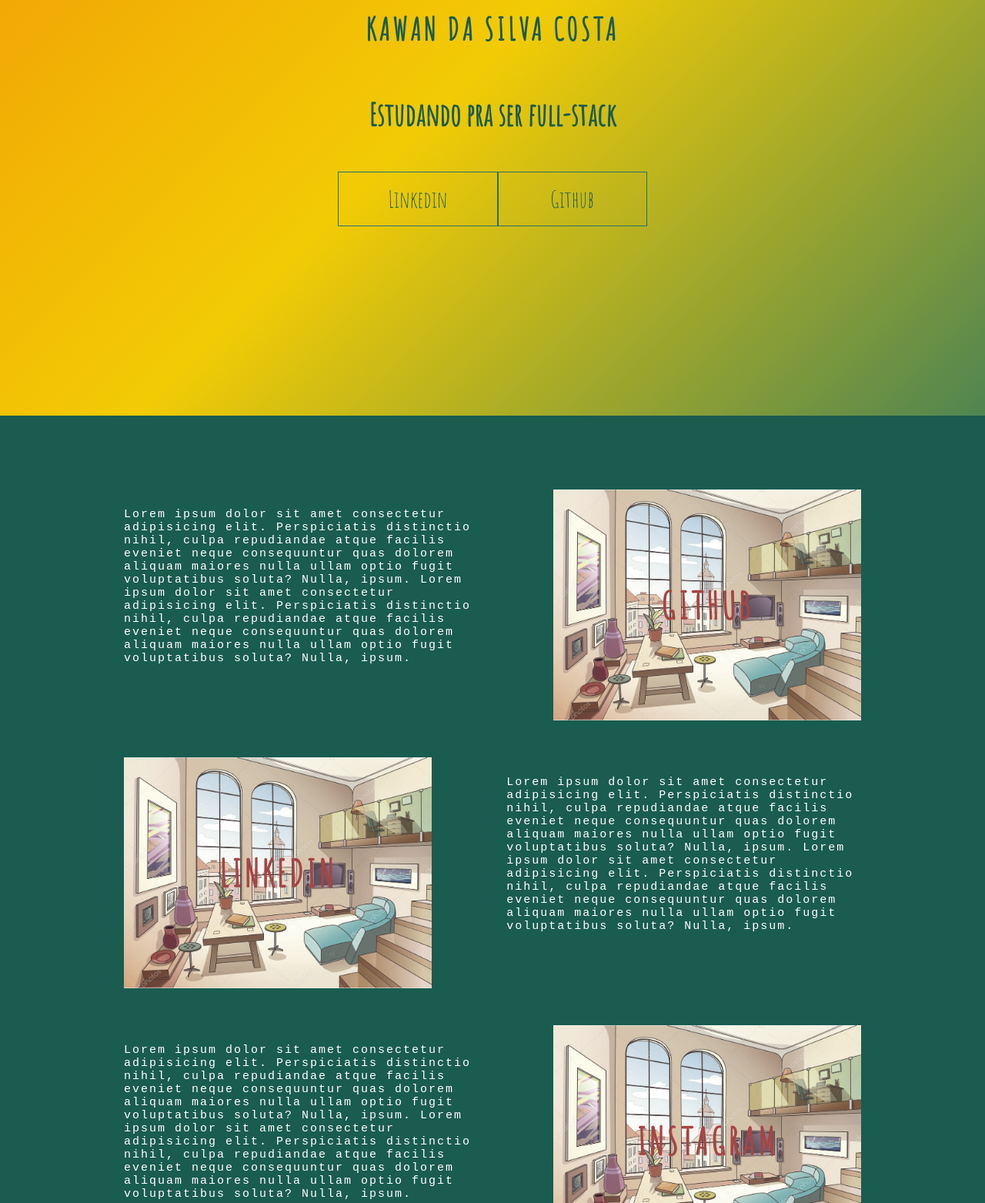
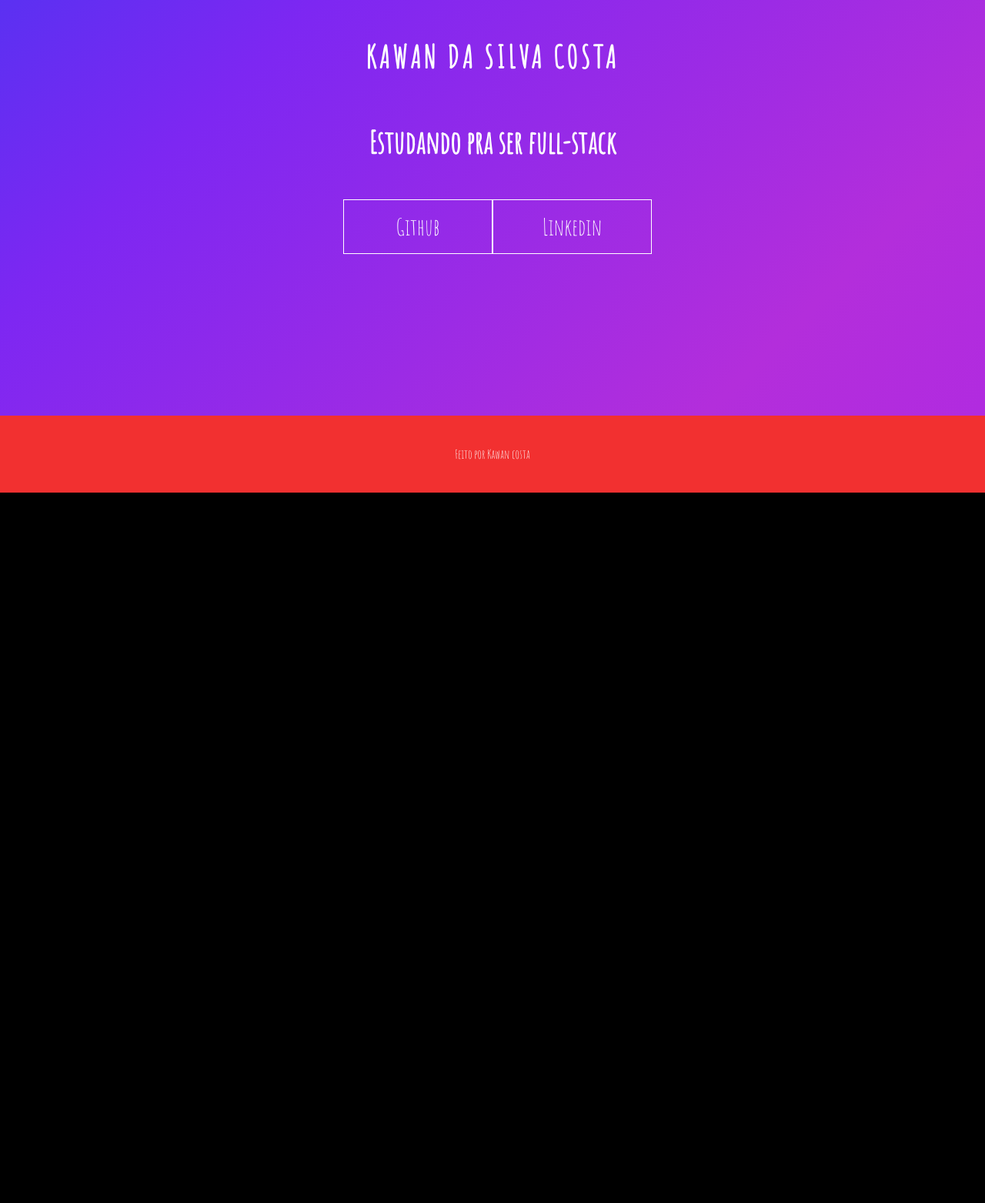
Before and after one commit to kawancosta1/portifoliomain, a plain HTML site: page index.html in a window 1280 px wide. Shown: the part 260-1823 px from the top of the page at 77% size. After the commit the page ends 900 px from the top, so only its background shows below. Drawn offline with Linux system fonts and the light colour scheme.

Commit message:
mudanças

```diff
--- a/index.html
+++ b/index.html
@@ -38,53 +38,11 @@
         <h1 class="nome">Kawan da silva costa</h1>
         <h2 class="nome">Estudando pra ser full-stack</h2>
         <div class="social-media">
-            <a href="#">Linkedin</a>
-            <a href="github.com/kawancosta1" target="_blanc" >Github</a>
+            <a href="https://www.linkedin.com/in/kawan-costa-715b11240" target="_blanc" id="social1">Linkedin</a>
+            <a href="https://github.com/kawancosta1" id="social2" target="_blanc" >Github</a>
         </div>
     </header>
-    <div class="container">
-        <div class="card-container">
-            <div class="card-text">Lorem ipsum dolor sit amet consectetur adipisicing elit. Perspiciatis distinctio nihil, culpa repudiandae atque facilis eveniet neque
-             consequuntur quas dolorem aliquam maiores nulla ullam optio fugit voluptatibus soluta? Nulla, ipsum.
-             Lorem ipsum dolor sit amet consectetur adipisicing elit. Perspiciatis distinctio nihil, culpa repudiandae atque facilis eveniet neque
-             consequuntur quas dolorem aliquam maiores nulla ullam optio fugit voluptatibus soluta? Nulla, ipsum.
-            </div>
-            <div class="card">
-                <div class="card-wrapper">
-                    <h2>Github</h2>
-                    <p>Veja meus projetos!</p>
-                </div>
-            </div>
-        </div>
 
-        <div class="card-container">
-            <div class="card">
-                <div class="card-wrapper">
-                    <h2>Linkedin</h2>
-                    <p>Vem ver minha carreira profissional!</p>
-                </div>
-            </div>
-            <div class="card-text">Lorem ipsum dolor sit amet consectetur adipisicing elit. Perspiciatis distinctio nihil, culpa repudiandae atque facilis eveniet neque
-             consequuntur quas dolorem aliquam maiores nulla ullam optio fugit voluptatibus soluta? Nulla, ipsum.
-             Lorem ipsum dolor sit amet consectetur adipisicing elit. Perspiciatis distinctio nihil, culpa repudiandae atque facilis eveniet neque
-             consequuntur quas dolorem aliquam maiores nulla ullam optio fugit voluptatibus soluta? Nulla, ipsum.
-            </div>
-        </div>
-
-        <div class="card-container">
-            <div class="card-text">Lorem ipsum dolor sit amet consectetur adipisicing elit. Perspiciatis distinctio nihil, culpa repudiandae atque facilis eveniet neque
-             consequuntur quas dolorem aliquam maiores nulla ullam optio fugit voluptatibus soluta? Nulla, ipsum.
-             Lorem ipsum dolor sit amet consectetur adipisicing elit. Perspiciatis distinctio nihil, culpa repudiandae atque facilis eveniet neque
-             consequuntur quas dolorem aliquam maiores nulla ullam optio fugit voluptatibus soluta? Nulla, ipsum.
-            </div>
-            <div class="card">
-                <div class="card-wrapper">
-                    <h2>Instagram</h2>
-                    <p>Ou mais do meu dia-a-dia ;)</p>
-                </div>
-            </div>
-        </div>
-    </div>
     <footer class="footer">
         Feito por Kawan costa
     </footer>
--- a/style.css
+++ b/style.css
@@ -1,13 +1,13 @@
 @import url('https://fonts.googleapis.com/css2?family=Amatic+SC&display=swap');
-body{
+body{overflow: auto;
     margin: 0;
     padding: 0;
     color: white;
     font-family: 'Amatic SC', cursive;
-    background-color: #1a5c50;
+    background-color: #000000;
 }
 .nome{
-    color:#1a5c50
+    color:#fff
     ;
     font-size: 40px;
 }
@@ -17,13 +17,13 @@ body{
 .header-wrapper {
     height: 100vh;
     width: 100vw;
-    background: linear-gradient(-45deg, #267365, #F2CB05,  #F28705, #F23030);
+    background: linear-gradient(-45deg, #AD25E8,  #b32edb, #7D27F2,  #273FF2,#2570E8);
     background-size: 200% 200%;
     display: flex;
     flex-direction: column;
     justify-content: center;
     align-items: center;
-   animation: backgroundTransition 9s ease-in-out infinite;
+   animation: backgroundTransition 7s ease-in-out infinite;
     position: relative;
 }
 
@@ -42,10 +42,10 @@ letter-spacing: 4px;
 
 .social-media a{
     text-decoration: none;
-    color: #1a5c50;
+    color: #fff;
     font-size: 30px;
     padding: 1rem 4rem;
-    border:1px solid #267365;
+    border:1px solid #fff;
     /* min width para terem o mesmo tamanho inicialmente */
     min-width: 4rem;
     display: flex;
@@ -55,12 +55,22 @@ letter-spacing: 4px;
 
 }
 
+#social1{
+    position: absolute;
+    left: 50%;
+
+}
+#social2{
+    position: absolute;
+    right: 50%;
+
+}
 a:hover{
-    color: #1a5c50;
-    background-color: #f5f5f5;
-    font-size: 31px;
+    color: #2570E8;
+    background-color: white;
+
+
 }
-
 /* @keyframes backtrans {
     0%{
         background-position: 0% 80%;
@@ -185,7 +195,7 @@ a:hover{
 .menu-items ul li a{
 
     margin: 10px 0;
-    color: #267365;
+    color: #040b42;
     text-decoration: none;
     text-transform: uppercase;
     letter-spacing: 4px;
@@ -195,8 +205,8 @@ a:hover{
 }
 
 .menu-items ul li a:hover{
-    color:#F23030;
-    font-size: 45px;
+    color:#b32edb;
+
 
    transition: 0.5s;
 }
@@ -205,7 +215,7 @@ a:hover{
 
 #toggle:checked + .checkbox .trace:nth-child(1){
 transform: rotate(45deg);
-background-color: #F23030;
+background-color: #AD25E8;
 top: 45px;
 }
 
@@ -218,7 +228,7 @@ top: 45px;
 
 #toggle:checked + .checkbox .trace:nth-child(3){
     transform: rotate(-46deg);
-    background-color: #F28705;
+    background-color: #2570E8;
   top:48px;
 }
 
@@ -239,7 +249,7 @@ top: 45px;
 }
 
 /* CARDS */
-
+/*
 .container {
 
     width: 100%;
@@ -294,6 +304,8 @@ top: 45px;
     position: relative;
 }
 
+/* tem que colocar os px pra ter a animaçõ de crescer */
+/*
 .card-wrapper::before{
     content: '';
     position: absolute;
@@ -329,6 +341,8 @@ top: 45px;
     filter:unset;
 }
 
+/* ai dps com esses valores ele vai crescer */
+/*
 .card:hover > .card-wrapper::before{
     opacity: 1;
     width: 350px;
@@ -338,13 +352,15 @@ top: 45px;
 .card:hover > .card-wrapper p {
     opacity: 1;
     visibility: visible;
-    font-size: 30px;
+font-size: 30px;
     background-color: #F2CB05;
 }
 
 /* footer */
 
-footer {width: 100%;
+
+footer {
+width: 100%;
 height: 100px;
 background-color: #F23030;
 display: flex;
@@ -386,6 +402,7 @@ align-items: center;
     .card:hover > .card-wrapper::before{
         height: 190px;
         width: 190px;
+
     }
 
 }
```
